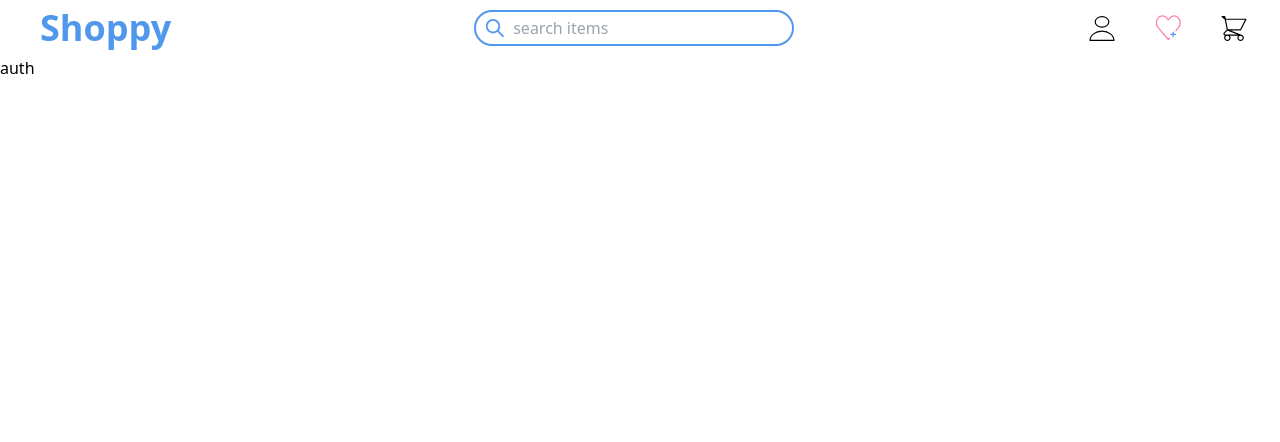
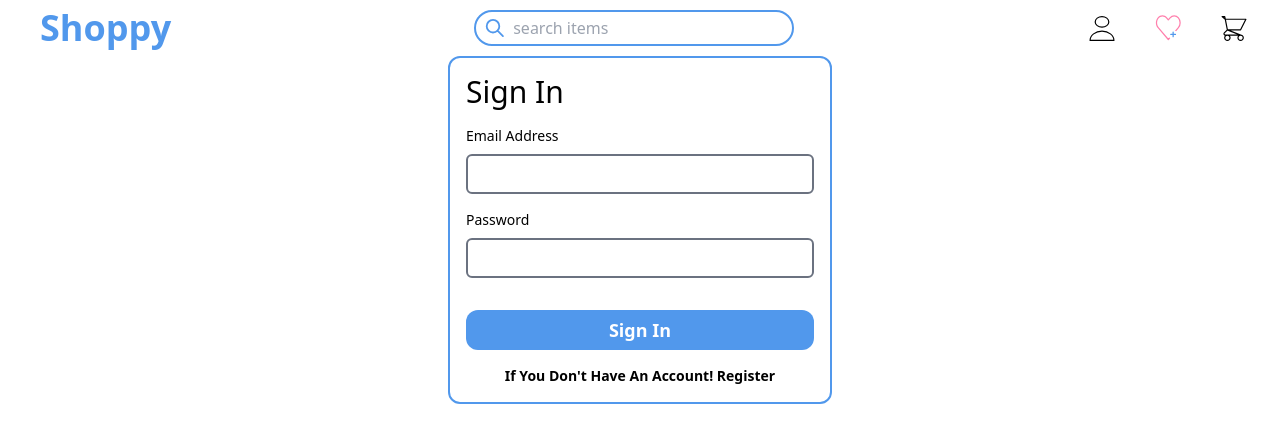
Before and after one commit to ajishere07/shoppy-reactjs, a React (Create React App) app in the folder frontend/: page /auth in a window 1280 px wide. Shown: the top 442 px of the page. Built offline with nearby package versions, Linux system fonts and the light colour scheme.

Commit message:
auth UI✨

```diff
--- a/frontend/package.json
+++ b/frontend/package.json
@@ -11,6 +11,7 @@
     "@testing-library/react": "^11.1.0",
     "@testing-library/user-event": "^12.1.10",
     "axios": "^0.24.0",
+    "formik": "^2.2.9",
     "react": "^17.0.2",
     "react-currency-format": "^1.0.0",
     "react-dom": "^17.0.2",
--- a/frontend/src/components/Pages/AuthenticationPage.js
+++ b/frontend/src/components/Pages/AuthenticationPage.js
@@ -1,11 +1,22 @@
-import React from "react";
+import React, { useState } from "react";
+import { RegisterForm } from "../RegisterForm";
+import { SignIn } from "../SignIn";
 
 function AuthenticationPage() {
-  return (
-    <div>
-      <h1>auth</h1>
-    </div>
-  );
+  const [renderRegisterPage, setRenderRegisterPage] = useState(false);
+
+  if (renderRegisterPage)
+    return (
+      <div className="flex items-center justify-center">
+        <RegisterForm set={setRenderRegisterPage} />
+      </div>
+    );
+  else
+    return (
+      <div className="flex items-center justify-center">
+        <SignIn set={setRenderRegisterPage} />
+      </div>
+    );
 }
 
 export default AuthenticationPage;
--- /dev/null
+++ b/frontend/src/components/RegisterForm.js
@@ -0,0 +1,49 @@
+import React from "react";
+import { useFormik } from "formik";
+export const RegisterForm = ({ set }) => {
+  const formikk = useFormik({
+    initialValues: {
+      name: "",
+      email: "",
+      password: "",
+      repassword: "",
+    },
+  });
+  return (
+    <div className="border-2 border-custom-700 w-96 px-4 py-4 rounded-xl">
+      <h1 className="font-medium text-3xl mb-4">Create An Account</h1>
+      <form className="flex flex-col">
+        <label htmlFor="Name" className="formLabel">
+          Name
+        </label>
+        <input name="Name" className="inputt" type="text" />
+        <label htmlFor="email" className="formLabel">
+          Email Address
+        </label>
+        <input name="email" className="inputt" type="text" />
+        <label htmlFor="password" className="formLabel">
+          Password
+        </label>
+        <input name="password" className="inputt" type="password" />
+        <label htmlFor="repassword" className="formLabel">
+          Re-Password
+        </label>
+        <input name="repassword" className="inputt" type="password" />
+        <button
+          type="Submit"
+          className="bg-custom-700 rounded-xl mt-4 h-10 text-custom-400 text-lg font-semibold "
+        >
+          Register
+        </button>
+        <p
+          onClick={() => {
+            set(false);
+          }}
+          className="cursor-pointer text-center font-semibold text-sm mt-4 hover:text-custom-700 hover:underline"
+        >
+          Already Have An Account! Sign In
+        </p>
+      </form>
+    </div>
+  );
+};
--- /dev/null
+++ b/frontend/src/components/SignIn.js
@@ -0,0 +1,33 @@
+import React from "react";
+
+export const SignIn = ({ set }) => {
+  return (
+    <div className="border-2 border-custom-700 w-96 px-4 py-4 rounded-xl">
+      <h1 className="font-medium text-3xl mb-4">Sign In</h1>
+      <form className="flex flex-col">
+        <label htmlFor="email" className="formLabel">
+          Email Address
+        </label>
+        <input name="email" className="inputt" type="text" />
+        <label htmlFor="password" className="formLabel">
+          Password
+        </label>
+        <input name="password" className="inputt" type="password" />
+        <button
+          type="Submit"
+          className="bg-custom-700 rounded-xl mt-4 h-10 text-custom-400 text-lg font-semibold "
+        >
+          Sign In
+        </button>
+        <p
+          onClick={() => {
+            set(true);
+          }}
+          className="cursor-pointer text-center font-semibold text-sm mt-4 hover:text-custom-700 hover:underline"
+        >
+          If You Don't Have An Account! Register
+        </p>
+      </form>
+    </div>
+  );
+};
--- a/frontend/src/index.css
+++ b/frontend/src/index.css
@@ -24,3 +24,10 @@
 .checkoutBtn {
   @apply block bg-custom-400 font-bold text-custom-700 py-2 px-1 rounded-lg capitalize hover:bg-custom-700 hover:text-custom-400 w-full border-2 border-custom-700;
 }
+.formLabel {
+  @apply font-medium text-sm mb-2;
+}
+
+.inputt {
+  @apply border-2 border-custom-200 hover:border-custom-700 rounded-md  h-10 mb-4 outline-none;
+}
--- a/frontend/tailwind.config.js
+++ b/frontend/tailwind.config.js
@@ -6,6 +6,7 @@ module.exports = {
       custom: {
         700: "#5198EC",
         400: "#ffffff",
+        200: "#6B7280",
       },
     },
     extend: {},
```
Also changed, not shown: 2 other files (tests, documents, lock files or other folders).
